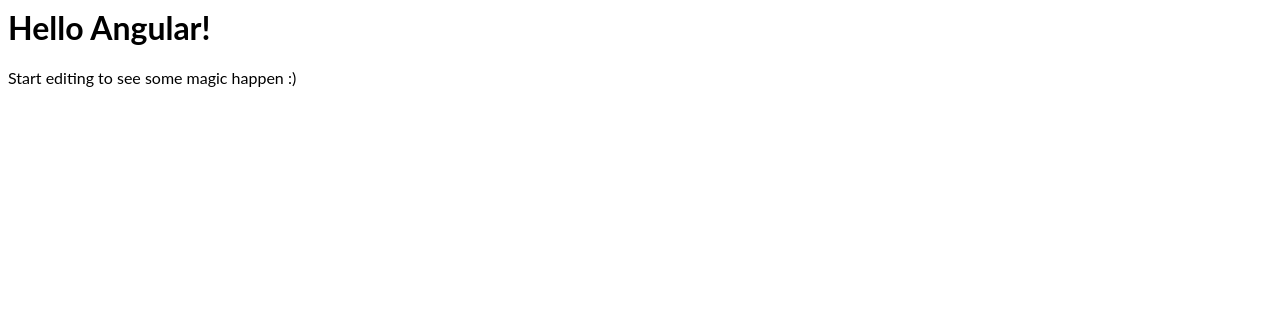
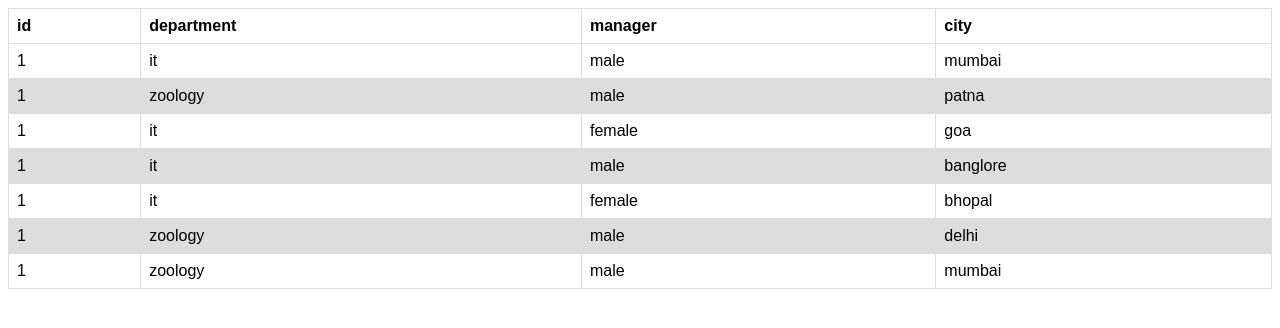
Before and after one commit to vikas11-creator/angular-filter, an Angular app: page / in a window 1280 px wide. Shown: the top 328 px of the page. Built offline with nearby package versions, Linux system fonts and the light colour scheme.

Commit message:
3 files modified

```diff
--- a/src/app/app.component.css
+++ b/src/app/app.component.css
@@ -1,3 +1,15 @@
-p {
-  font-family: Lato;
+table {
+  font-family: arial, sans-serif;
+  border-collapse: collapse;
+  width: 100%;
 }
+
+td, th {
+  border: 1px solid #dddddd;
+  text-align: left;
+  padding: 8px;
+}
+
+tr:nth-child(even) {
+  background-color: #dddddd;
+}
--- a/src/app/app.component.html
+++ b/src/app/app.component.html
@@ -1,4 +1,17 @@
-<hello name="{{ name }}"></hello>
-<p>
-  Start editing to see some magic happen :)
-</p>
+<div>
+  <table>
+    <tr>
+      <th>id</th>
+      <th>department</th>
+      <th>manager</th>
+      <th>city</th>
+    </tr>
+    <tr></tr>
+    <tr *ngFor="let data of array">
+      <td>{{ data.id }}</td>
+      <td>{{ data.department }}</td>
+      <td>{{ data.manager }}</td>
+      <td>{{ data.city }}</td>
+    </tr>
+  </table>
+</div>
--- a/src/app/app.component.ts
+++ b/src/app/app.component.ts
@@ -17,37 +17,37 @@
     },
     {
       id: 1,
+      department: 'zoology',
+      manager: 'male',
+      city: 'patna',
+    },
+    {
+      id: 1,
       department: 'it',
-      manager: 'male',
-      city: 'mumbai',
+      manager: 'female',
+      city: 'goa',
     },
     {
       id: 1,
       department: 'it',
       manager: 'male',
-      city: 'mumbai',
+      city: 'banglore',
     },
     {
       id: 1,
       department: 'it',
-      manager: 'male',
-      city: 'mumbai',
+      manager: 'female',
+      city: 'bhopal',
     },
     {
       id: 1,
-      department: 'it',
+      department: 'zoology',
       manager: 'male',
-      city: 'mumbai',
+      city: 'delhi',
     },
     {
       id: 1,
-      department: 'it',
-      manager: 'male',
-      city: 'mumbai',
-    },
-    {
-      id: 1,
-      department: 'it',
+      department: 'zoology',
       manager: 'male',
       city: 'mumbai',
     },
```
